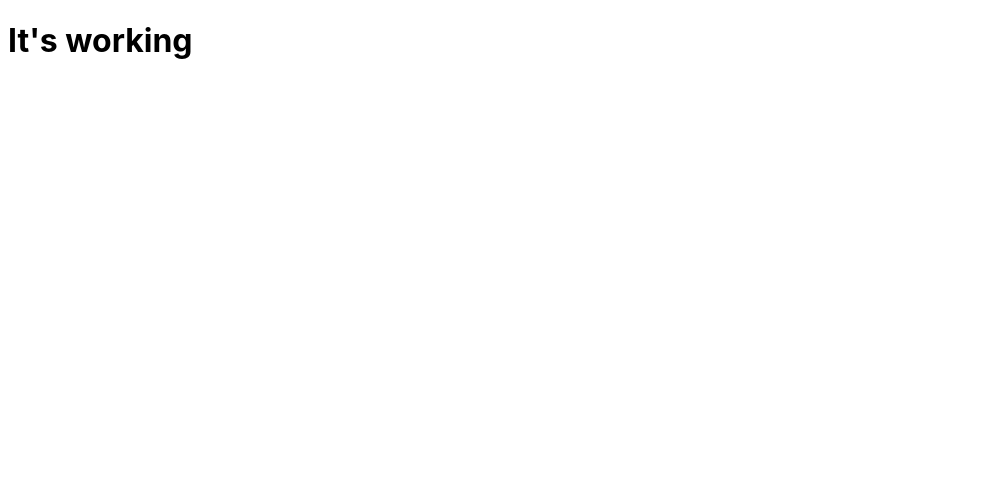
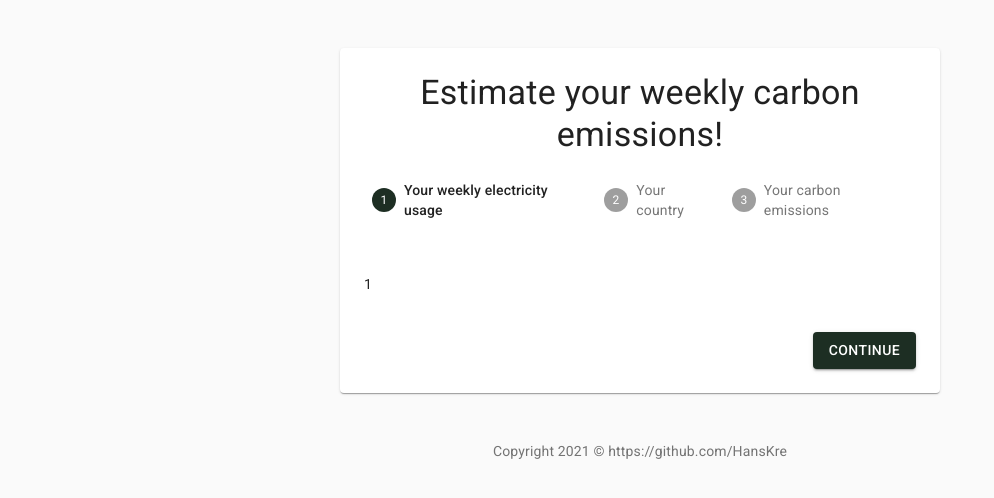
Before and after one commit to HansKre/carb-emissions-est-for-electricity, a Next.js app: page / in a window 1280 px wide. Shown: the top 498 px of the page, without its empty margins (0-994 px from the left). Built offline with nearby package versions, Linux system fonts and the light colour scheme.

Commit message:
Create main layout.

```diff
--- /dev/null
+++ b/components/electricity-to-carbon/Copyright.tsx
@@ -0,0 +1,14 @@
+import React from 'react';
+import Link from '@material-ui/core/Link';
+import Typography from '@material-ui/core/Typography';
+
+export default function Copyright() {
+    return (
+        <Typography variant="body2" color="textSecondary" align="center">
+            {'Copyright 2021 © '}
+            <Link color="inherit" href="https://github.com/HansKre">
+                https://github.com/HansKre
+            </Link>
+        </Typography>
+    );
+}
--- /dev/null
+++ b/components/electricity-to-carbon/CustomStepper.tsx
@@ -0,0 +1,29 @@
+import React from 'react';
+import Stepper from '@material-ui/core/Stepper';
+import Step from '@material-ui/core/Step';
+import StepLabel from '@material-ui/core/StepLabel';
+import {makeStyles} from '@material-ui/core/styles';
+
+export const steps = ['Your weekly electricity usage', 'Your country', 'Your carbon emissions'];
+
+const useStyles = makeStyles((theme) => ({
+    stepper: {
+        padding: theme.spacing(3, 0, 5),
+    },
+}));
+
+type Props = {
+    activeStep: number;
+}
+
+export default function CustomStepper(props: Props) {
+    const {activeStep} = props;
+    const classes = useStyles();
+    return <Stepper activeStep={activeStep} className={classes.stepper}>
+        {steps.map((label) => (
+            <Step key={label}>
+                <StepLabel>{label}</StepLabel>
+            </Step>
+        ))}
+    </Stepper>;
+}
--- a/components/electricity-to-carbon/ElectricityToCarbon.tsx
+++ b/components/electricity-to-carbon/ElectricityToCarbon.tsx
@@ -1,9 +1,100 @@
-import React from 'react'
+import React, {useState} from 'react';
+import {makeStyles} from '@material-ui/core/styles';
+import CssBaseline from '@material-ui/core/CssBaseline';
+import Paper from '@material-ui/core/Paper';
+import Button from '@material-ui/core/Button';
+import Typography from '@material-ui/core/Typography';
+import Copyright from './Copyright';
+import CustomStepper, {steps} from './CustomStepper';
+
+const useStyles = makeStyles((theme) => ({
+    layout: {
+        width: 'auto',
+        marginLeft: theme.spacing(2),
+        marginRight: theme.spacing(2),
+        [theme.breakpoints.up(600 + theme.spacing(2) * 2)]: {
+            width: 600,
+            marginLeft: 'auto',
+            marginRight: 'auto',
+        },
+    },
+    paper: {
+        marginTop: theme.spacing(3),
+        marginBottom: theme.spacing(3),
+        padding: theme.spacing(2),
+        [theme.breakpoints.up(600 + theme.spacing(3) * 2)]: {
+            marginTop: theme.spacing(6),
+            marginBottom: theme.spacing(6),
+            padding: theme.spacing(3),
+        },
+    },
+    buttons: {
+        display: 'flex',
+        justifyContent: 'flex-end',
+    },
+    button: {
+        marginTop: theme.spacing(3),
+        marginLeft: theme.spacing(1),
+    },
+}));
+
+function getStepContent(step: number) {
+    switch (step) {
+        case 0:
+            return <p>1</p>;
+        case 1:
+            return <p>2</p>;
+        case 2:
+            return <p>3</p>;
+        default:
+            throw new Error('Unknown step');
+    }
+}
 
 export default function ElectricityToCarbon() {
+    const classes = useStyles();
+    const [activeStep, setActiveStep] = useState(0);
+
+    const handleNext = () => {
+        setActiveStep(activeStep + 1);
+    };
+
+    const handleBack = () => {
+        setActiveStep(activeStep - 1);
+    };
+
+    const isLastStep = activeStep === steps.length - 1;
     return (
-        <div>
-            <h1>It's working</h1>
-        </div>
-    )
+        <>
+            <CssBaseline />
+            <main className={classes.layout}>
+                <Paper className={classes.paper}>
+                    <Typography component="h1" variant="h4" align="center">
+                        Estimate your weekly carbon emissions!
+                    </Typography>
+                    <CustomStepper activeStep={activeStep} />
+                    <>
+                        {getStepContent(activeStep)}
+                        <div className={classes.buttons}>
+                            {activeStep !== 0 && (
+                                <Button onClick={handleBack} className={classes.button}>
+                                    Back
+                                </Button>
+                            )}
+                            <Button
+                                variant="contained"
+                                color="primary"
+                                onClick={handleNext}
+                                className={classes.button}
+                                disabled={isLastStep}
+                            >
+                                Continue
+                            </Button>
+                        </div>
+                    </>
+                </Paper>
+                <Copyright />
+            </main>
+        </>
+    );
 }
```
Also changed, not shown: next-env.d.ts.
